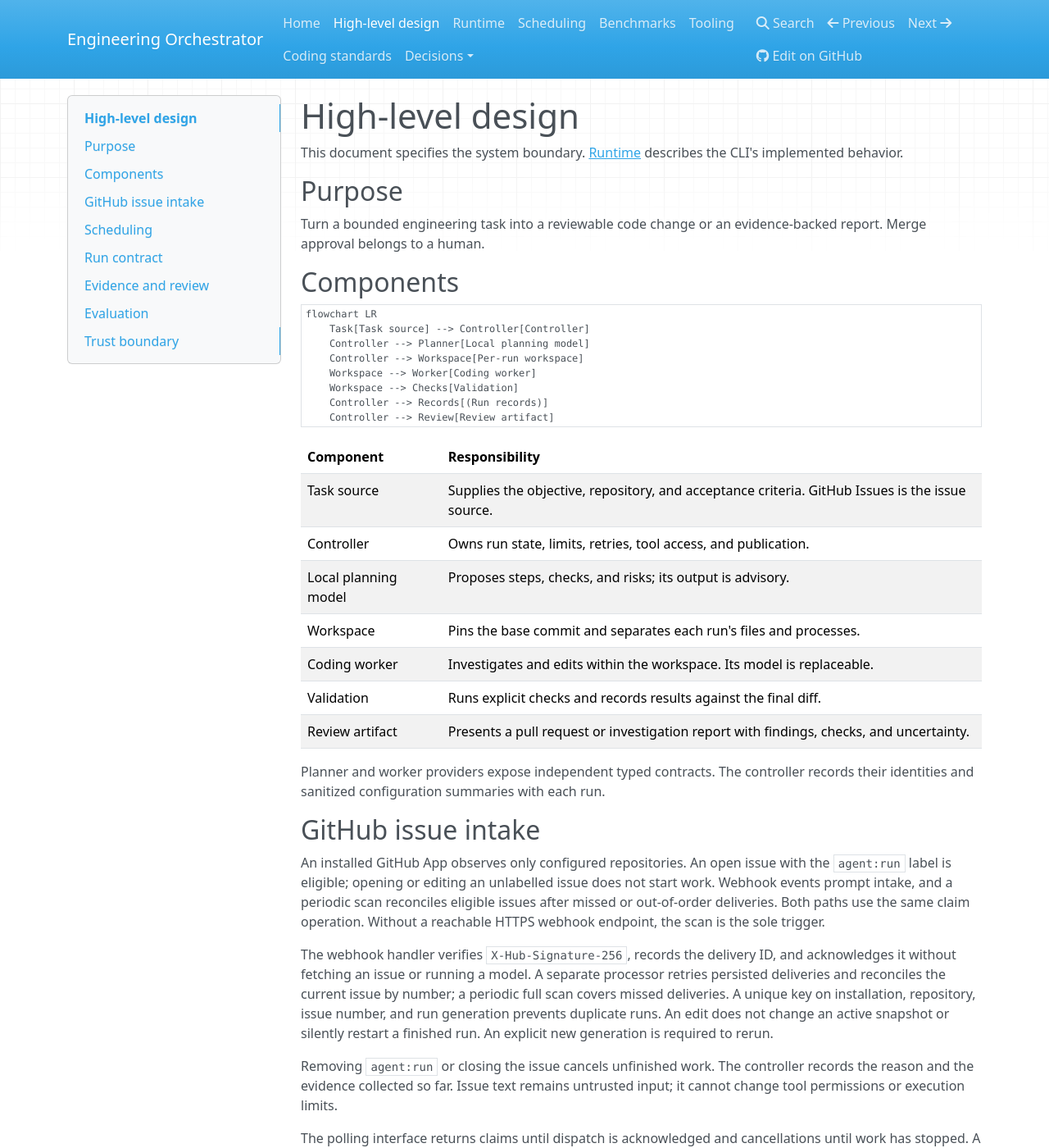
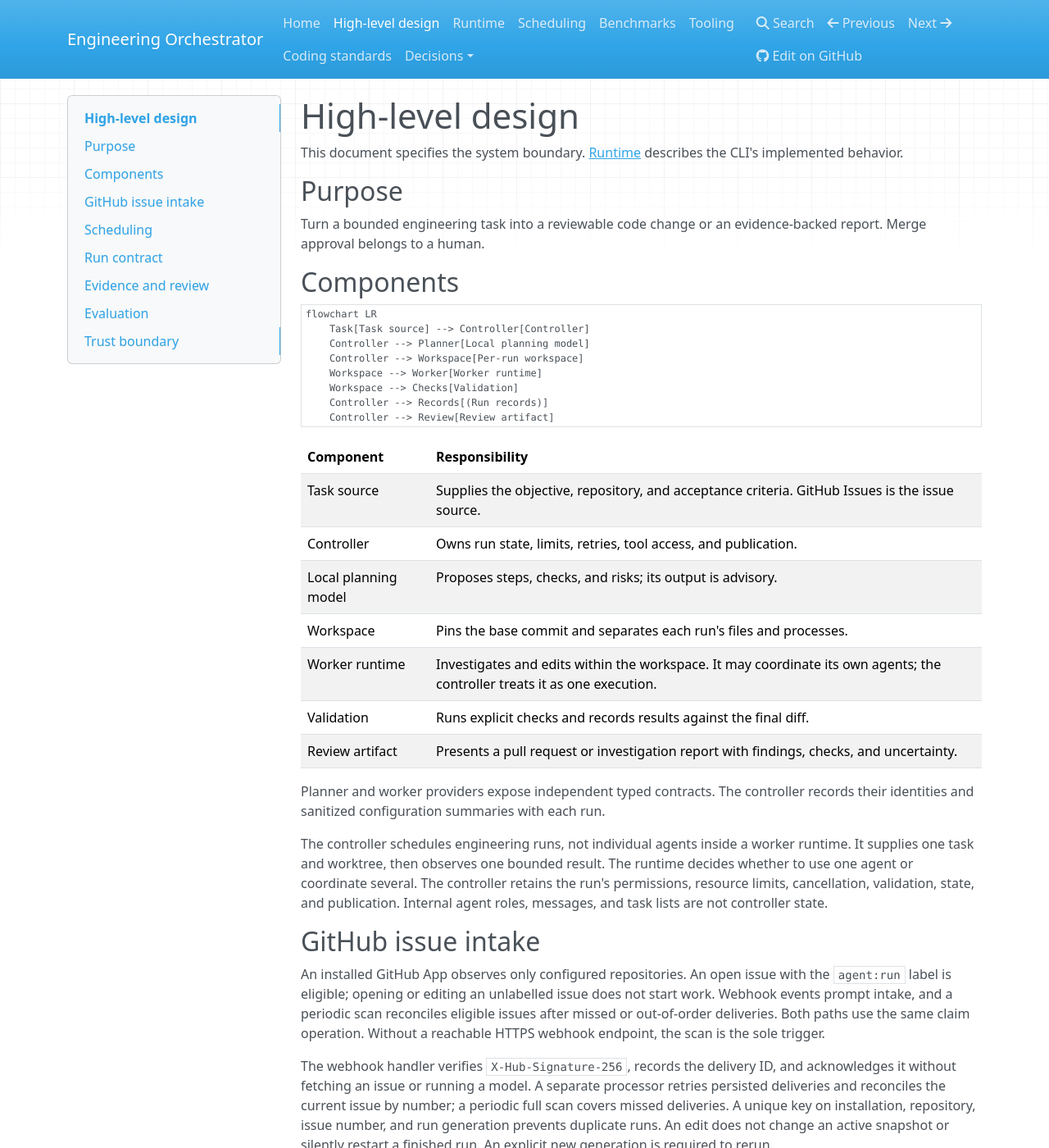
Before and after one commit to jcsduncan/engineering-orchestrator, an MkDocs documentation site: the page built from docs/HLD.md, in a window 1280 px wide and 1400 px high. Shown: the whole window at 82% size. Built offline with MkDocs 1.6.1, drawn with Linux system fonts in a browser that asks for light colours; nearby versions of some CDN libraries.

Commit message:
Define worker-owned agent coordination

```diff
--- a/docs/HLD.md
+++ b/docs/HLD.md
@@ -13,7 +13,7 @@ flowchart LR
     Task[Task source] --> Controller[Controller]
     Controller --> Planner[Local planning model]
     Controller --> Workspace[Per-run workspace]
-    Workspace --> Worker[Coding worker]
+    Workspace --> Worker[Worker runtime]
     Workspace --> Checks[Validation]
     Controller --> Records[(Run records)]
     Controller --> Review[Review artifact]
@@ -25,11 +25,13 @@ flowchart LR
 | Controller | Owns run state, limits, retries, tool access, and publication. |
 | Local planning model | Proposes steps, checks, and risks; its output is advisory. |
 | Workspace | Pins the base commit and separates each run's files and processes. |
-| Coding worker | Investigates and edits within the workspace. Its model is replaceable. |
+| Worker runtime | Investigates and edits within the workspace. It may coordinate its own agents; the controller treats it as one execution. |
 | Validation | Runs explicit checks and records results against the final diff. |
 | Review artifact | Presents a pull request or investigation report with findings, checks, and uncertainty. |
 
 Planner and worker providers expose independent typed contracts. The controller records their identities and sanitized configuration summaries with each run.
+
+The controller schedules engineering runs, not individual agents inside a worker runtime. It supplies one task and worktree, then observes one bounded result. The runtime decides whether to use one agent or coordinate several. The controller retains the run's permissions, resource limits, cancellation, validation, state, and publication. Internal agent roles, messages, and task lists are not controller state.
 
 ## GitHub issue intake
 
--- a/mkdocs.yml
+++ b/mkdocs.yml
@@ -19,3 +19,4 @@ nav:
       - Issue intake: adr/004-issue-intake.md
       - Automatic releases: adr/005-automatic-releases.md
       - Delivery evidence: adr/006-delivery-evidence.md
+      - Worker agent coordination: adr/007-worker-owned-agent-coordination.md
```
Also changed, not shown: docs/adr/007-worker-owned-agent-coordination.md (added, +15 -0 lines), docs/adr/README.md (+1 -0 lines), docs/runtime.md (+2 -0 lines).
